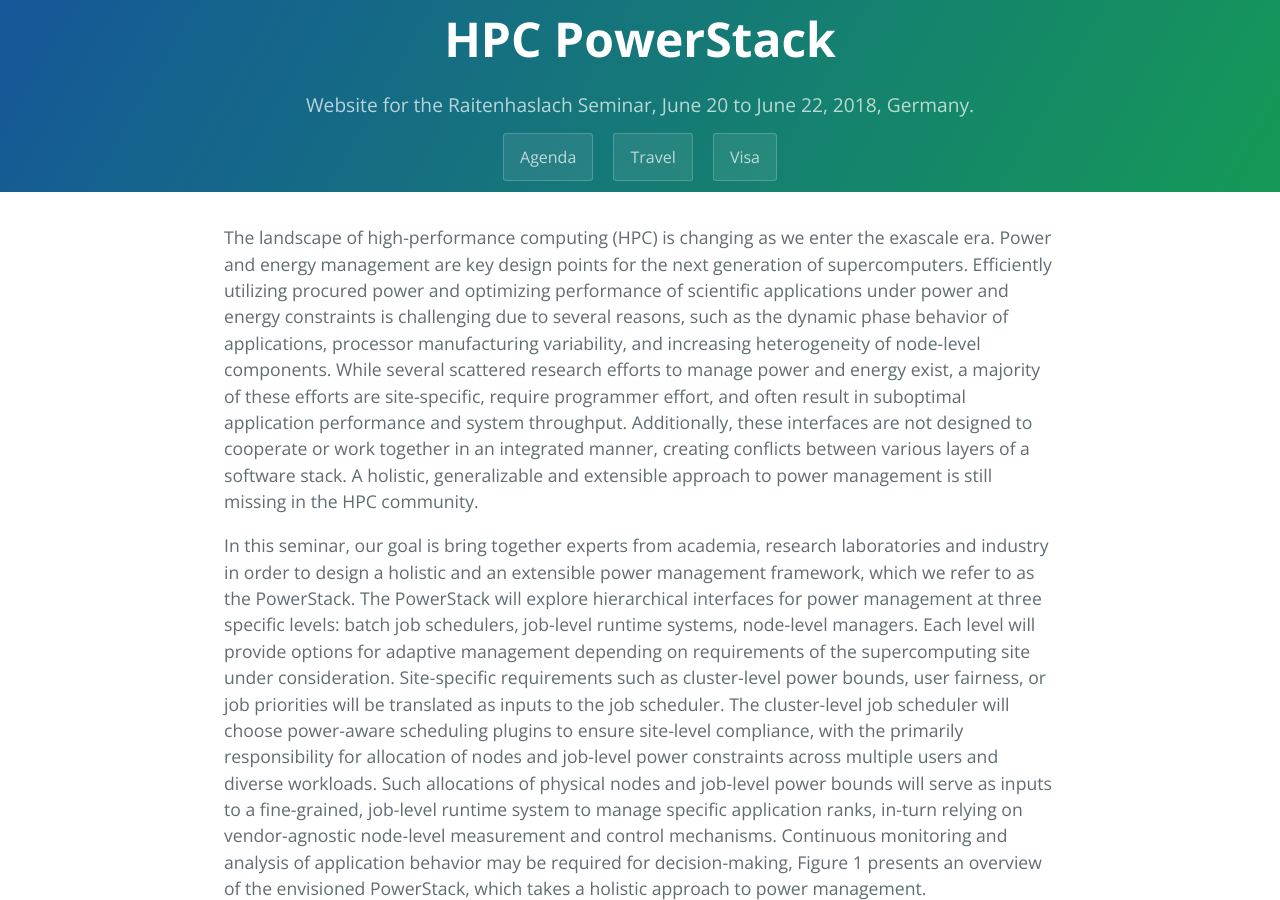
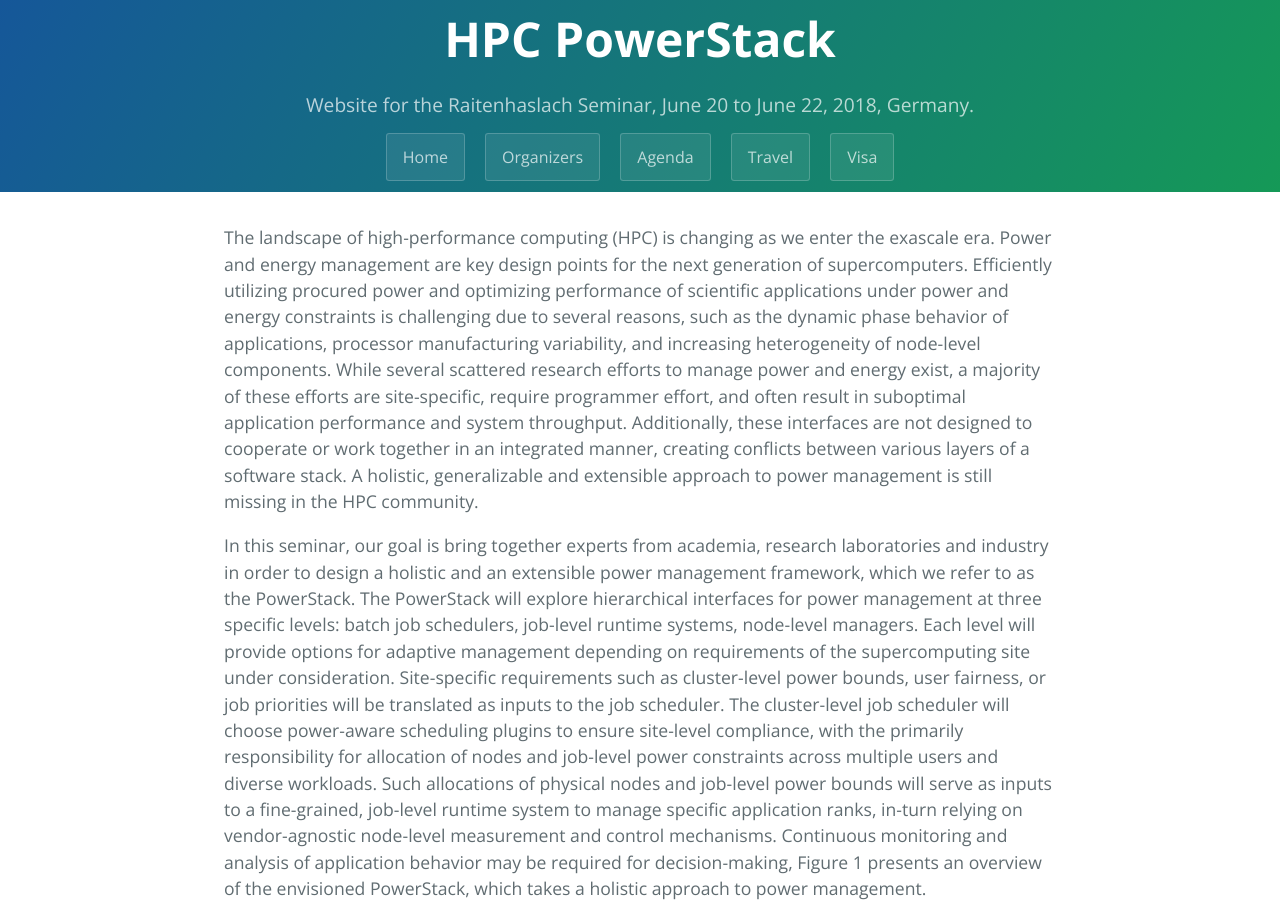
Before and after one commit to HPCPowerStack/hpcpowerstack.github.io, a Jekyll site: the page built from index.md, in a window 1280 px wide and 900 px high. Built offline with Jekyll 4.4.1, drawn with Linux system fonts in a browser that asks for light colours.

Commit message:
More links

```diff
--- a/_layouts/default.html
+++ b/_layouts/default.html
@@ -17,6 +17,8 @@
         <a href="{{ site.github.repository_url }}" class="btn">View on GitHub</a>
       {% endif %}
       {% if site.show_downloads %}
+	<a href="https://hpcpowerstack.github.io" class="btn">Home</a>
+	<a href="https://hpcpowerstack.github.io/org.html" class="btn">Organizers</a>
 	<a href="https://hpcpowerstack.github.io/agenda.html" class="btn">Agenda</a>
 	<a href="https://hpcpowerstack.github.io/agenda.html" class="btn">Travel</a>
         <a href="https://hpcpowerstack.github.io/agenda.html" class="btn">Visa</a>
```
